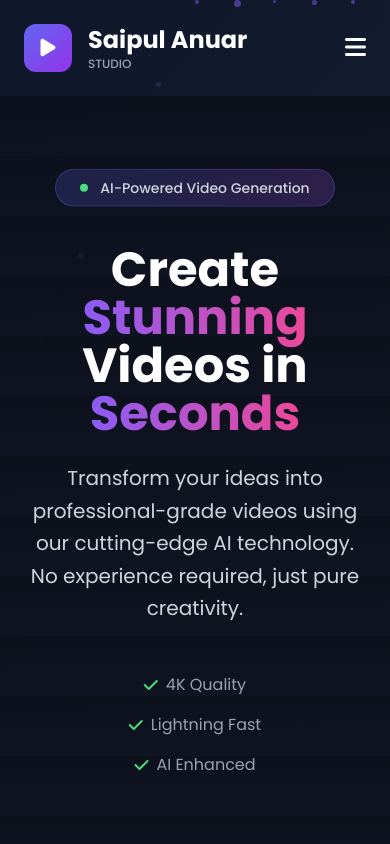
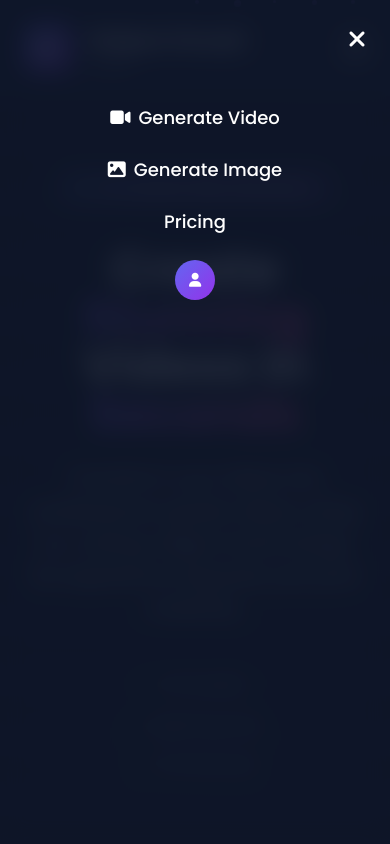
Before and after one commit to brimobile1016/VEO3-NEW01, a website: page views/index.html in a window 390 px wide. Both pictures are taken after a click on the button 355 px from the left and 48 px from the top of the page. Shown: the top 844 px of the page. Drawn offline with nearby package versions, Linux system fonts and the light colour scheme.

Commit message:
Update index.html

```diff
--- a/views/index.html
+++ b/views/index.html
@@ -719,6 +719,18 @@
         </div>
     </div>
 </nav>
+<script>
+    const mobileMenuBtn = document.getElementById('mobileMenuBtn');
+    const closeMobileMenuBtn = document.getElementById('closeMobileMenuBtn');
+    const mobileMenu = document.getElementById('mobileMenu');
+
+    function toggleMobileMenu() {
+        mobileMenu.classList.toggle('hidden');
+    }
+
+    mobileMenuBtn.addEventListener('click', toggleMobileMenu);
+    closeMobileMenuBtn.addEventListener('click', toggleMobileMenu);
+</script>
     <script>
     const videoForm = document.getElementById("videoForm");
     const imageForm = document.getElementById("imageForm");
```
